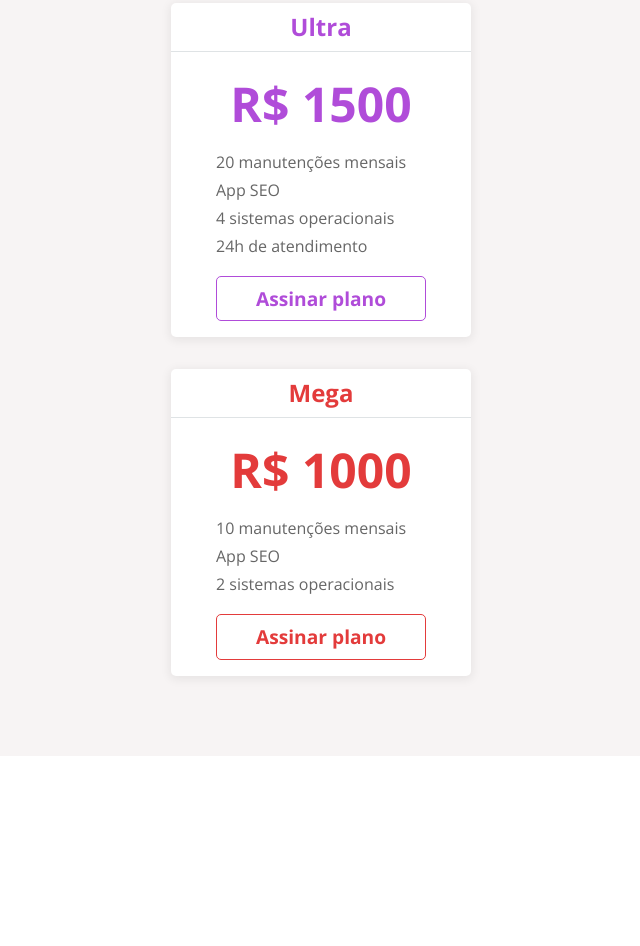
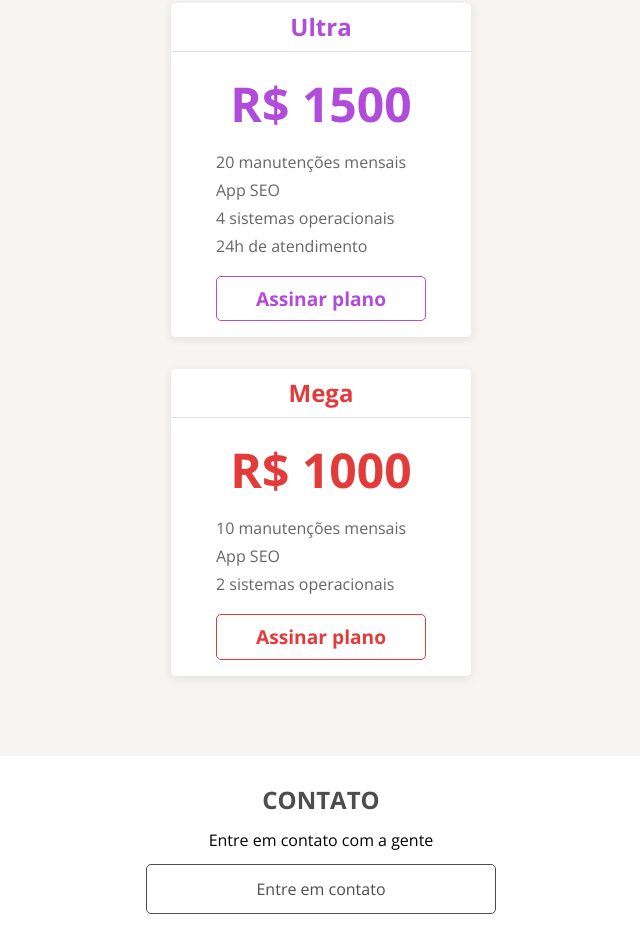
Before and after one commit to jvlimadev/PROJETO-APEPERIA, a plain HTML site: page index.html in a window 1280 px wide. Shown: the part 3558-4504 px from the top of the page, without its empty margins (319-959 px from the left). Before the commit the page ends 4314 px from the top, so only its background shows below. Drawn offline with nearby package versions, Linux system fonts and the light colour scheme.

Commit message:
Criando a seção de contatos

```diff
--- /dev/null
+++ b/css/contato.css
@@ -0,0 +1,29 @@
+.contato {
+    display: flex;
+    flex-direction: column;
+    align-items: center;
+
+    text-align: center;
+
+    padding-top: 2rem;
+    padding-bottom: 2rem;
+}
+
+.contato__titulo {
+    color: var(--cinza-escuro);
+    font-weight: 700;
+    font-size: 1.5rem;
+    font-family: var(--montserrat);
+    text-transform: uppercase;
+    text-align: center;
+
+    margin-bottom: 1.25rem;
+}
+
+.contato__botao {
+    color: var(--cinza-escuro);
+
+    border-color: var(--cinza-escuro);
+
+    margin-top: 1rem;
+}
--- a/index.html
+++ b/index.html
@@ -14,6 +14,7 @@
         <link href="css/diferenciais.css" rel="stylesheet"/>
         <link href="css/sobre.css" rel="stylesheet"/>
         <link href="css/planos.css" rel="stylesheet"/>
+        <link href="css/contato.css" rel="stylesheet"/>
     </head>
     <body>
         <header class="cabecalho container">
@@ -123,6 +124,11 @@
                 </li>
             </ul>
         </section>
+        <section class="contato container">
+          <h2 class="contato__titulo">Contato</h2>
+          <p>Entre em contato com a gente</p>
+          <a href="contato.html" class="contato__botao botao">Entre em contato</a>
+      </section>
         </main>
     </body>
 </html>
```
